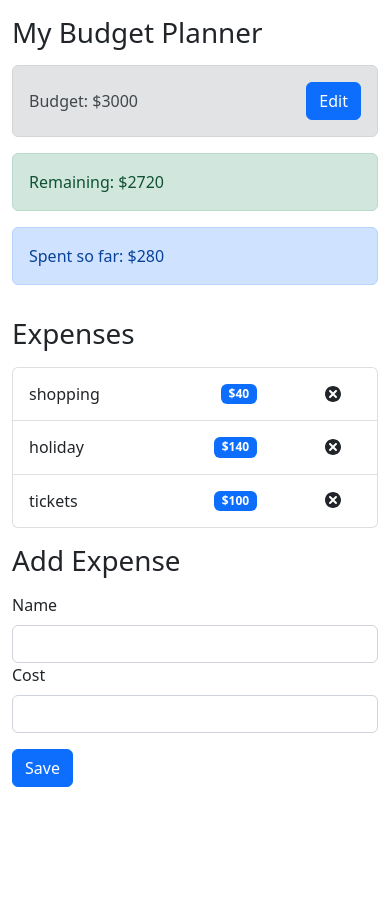
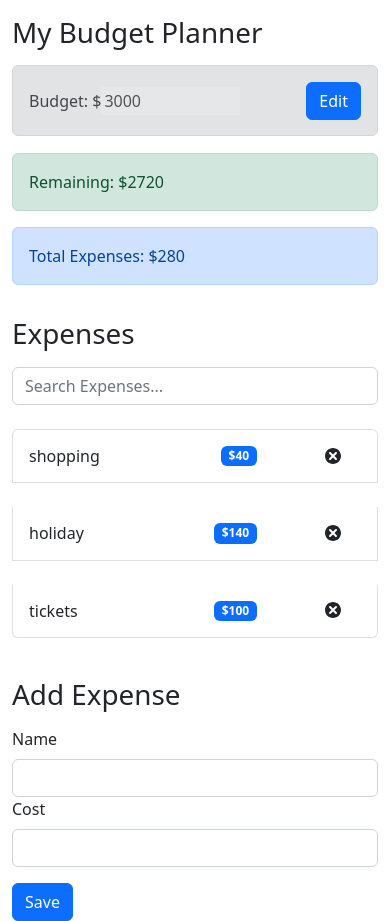
Before and after one commit to ochosteve08/Budget-App, a React (Create React App) app: page / in a window 390 px wide. Before the commit the page ends 844 px from the top, so only its background shows below. Built offline with nearby package versions, Linux system fonts and the light colour scheme.

Commit message:
added edit functionality and search bar

```diff
--- a/src/App.css
+++ b/src/App.css
@@ -1,38 +1,41 @@
-.App {
-  text-align: center;
+.budget{
+  width: 40%;
+  margin-right: 10px;
+  border: 1px solid transparent;
+  outline: lightgreen;
 }
 
-.App-logo {
-  height: 40vmin;
-  pointer-events: none;
+.budget-focus, .budgetHover{
+  outline: lightgreen;
+  background-color: white;
+  border-color: lightgreen;
+
 }
 
-@media (prefers-reduced-motion: no-preference) {
-  .App-logo {
-    animation: App-logo-spin infinite 20s linear;
-  }
+.height{
+  height: 65%;
 }
 
-.App-header {
-  background-color: #282c34;
-  min-height: 100vh;
+@media (max-width: 768px) {
+  .height{
+  height: 80%;
   display: flex;
-  flex-direction: column;
-  align-items: center;
-  justify-content: center;
-  font-size: calc(10px + 2vmin);
-  color: white;
+  justify-content: space-between;
+
 }
 
-.App-link {
-  color: #61dafb;
+.budget{
+  width: 70%;
 }
 
-@keyframes App-logo-spin {
-  from {
-    transform: rotate(0deg);
+}
+
+@media (max-width: 440px) {
+  .height{
+
   }
-  to {
-    transform: rotate(360deg);
-  }
+
+  .budget{
+  width: 50%;
 }
+}
--- a/src/Component/Budget.js
+++ b/src/Component/Budget.js
@@ -1,20 +1,39 @@
-import {React, useContext} from 'react'
-import { AppContext } from '../Context/AppContext'
+import { React, useContext, useState } from "react";
+import { AppContext } from "../Context/AppContext";
 
 const Budget = () => {
+  const { budget, dispatch } = useContext(AppContext);
+  const [editBudget, setEditBudget] = useState(budget);
+  const [changeDetail, setChangeDetail] = useState(false);
 
-  const {budget} = useContext(AppContext);
+  const handleEdit = () => {
+    setChangeDetail(!changeDetail);
+
+    let budget = editBudget;
 
 
+    dispatch({
+      type: "EDIT BUDGET",
+      payload: budget,
+    });
+  };
 
   return (
-    <div className="alert alert-secondary  d-flex justify-content-between align-items-center">
-      <span> Budget: ${budget}</span>
-      <button type="submit" className="btn btn-primary ">
+    <div className="alert alert-secondary  d-flex  align-items-center height">
+      <div >
+        < >Budget: $</>
+       <input
+          className="budget "
+          value={editBudget}
+          disabled={!changeDetail}
+          onChange={(event) => setEditBudget(event.target.value)}
+        />
+      </div>
+      <button onClick={handleEdit} type="submit" className="btn btn-primary ">
         Edit
       </button>
     </div>
   );
-}
+};
 
-export default Budget
+export default Budget;
--- a/src/Component/ExpenseItem.js
+++ b/src/Component/ExpenseItem.js
@@ -19,7 +19,7 @@ const ExpenseItem = ({id,name,cost}) => {
 
 
   return (
-    <li key={id} className="list-group-item  d-flex justify-content-between align-items-center  ">
+    <li key={id} className="list-group-item  d-flex justify-content-between align-items-center mb-4 ">
       {name}
       <div>
         <span className="badge bg-primary badge-pill m-2 mx-5">${cost}</span>
--- a/src/Component/ExpenseList.js
+++ b/src/Component/ExpenseList.js
@@ -1,22 +1,52 @@
 import {React, useContext} from 'react'
 import ExpenseItem from './ExpenseItem';
 import { AppContext } from '../Context/AppContext';
+import { useState, useEffect } from 'react';
 
 const ExpenseList = () => {
 
-  const {expenses} =useContext(AppContext)
+  const {expenses} =useContext(AppContext);
+  const [search, setSearch]= useState('');
+  const [searchResult, setSearchResult] = useState([]);
+
+    useEffect(() => {
+      const filteredResult = expenses.filter(
+        (item) =>
+          item.name.toLowerCase().includes(search.toLowerCase())
+      );
+
+      setSearchResult(filteredResult);
+    }, [expenses, search]);
 
 
   return (
-    <ul className='list-group'>
-        {expenses.map((expense,index)=>{
-        let {id,name,cost} = expense;
-     return  (
-            <ExpenseItem key={index} id={id} name={name} cost={cost} />
-      )
+    <>
+      <form onSubmit={(event) => event.preventDefault()}>
+        <div className="row mb-4">
+          <div className=" d-flex align-items-center gap-4 ">
+
+            <input
+              type="search"
+              className="form-control"
+              id="search"
+              placeholder="Search Expenses..."
+              role="searchbox"
+              value={search}
+              onChange={(event) => setSearch(event.target.value)}
+            />
+          </div>
+        </div>
+      </form>
+
+
+      <ul className="list-group ">
+        {searchResult.map((expense, index) => {
+          let { id, name, cost } = expense;
+          return <ExpenseItem key={index} id={id} name={name} cost={cost} />;
         })}
-    </ul>
-  )
+      </ul>
+    </>
+  );
 }
 
 export default ExpenseList
--- a/src/Component/ExpenseTotal.js
+++ b/src/Component/ExpenseTotal.js
@@ -10,7 +10,7 @@ const Spent = () => {
   return (
 
      <div className="alert alert-primary">
-        <span>Spent so far: ${totalExpenses}</span>
+        <span> Total Expenses: ${totalExpenses}</span>
     </div>
   )
 }
--- a/src/Context/AppContext.js
+++ b/src/Context/AppContext.js
@@ -4,7 +4,7 @@ const initialState = {
   budget: 3000,
   expenses: [
     { id:1, name: "shopping", cost: 40 },
-    {id:2,  name: "holiday", cost: 140 },
+    { id:2,  name: "holiday", cost: 140},
     { id:3, name: "tickets", cost: 100 },
   ],
 };
@@ -13,17 +13,25 @@ export const AppContext = createContext();
 
 const AppReducer = (state, action) => {
   switch (action.type) {
-    case 'ADD EXPENSE':
+    case "ADD EXPENSE":
       return {
         ...state,
-        expenses: [...state.expenses, action.payload],};
+        expenses: [...state.expenses, action.payload],
+      };
 
-        case 'DELETE EXPENSE':
-        return {
-           ...state,
-           expenses: state.expenses.filter(expense =>expense.id !== action.payload)
+    case "EDIT BUDGET":
+      return {
+        ...state,
+        budget: [action.payload],
+      };
 
-        }
+    case "DELETE EXPENSE":
+      return {
+        ...state,
+        expenses: state.expenses.filter(
+          (expense) => expense.id !== action.payload
+        ),
+      };
 
     default:
       return state;
--- a/src/index.css
+++ b/src/index.css
@@ -1,5 +1,7 @@
 body {
   margin: 0;
+  padding: 0;
+  box-sizing: border-box;
   font-family: -apple-system, BlinkMacSystemFont, 'Segoe UI', 'Roboto', 'Oxygen',
     'Ubuntu', 'Cantarell', 'Fira Sans', 'Droid Sans', 'Helvetica Neue',
     sans-serif;
```
